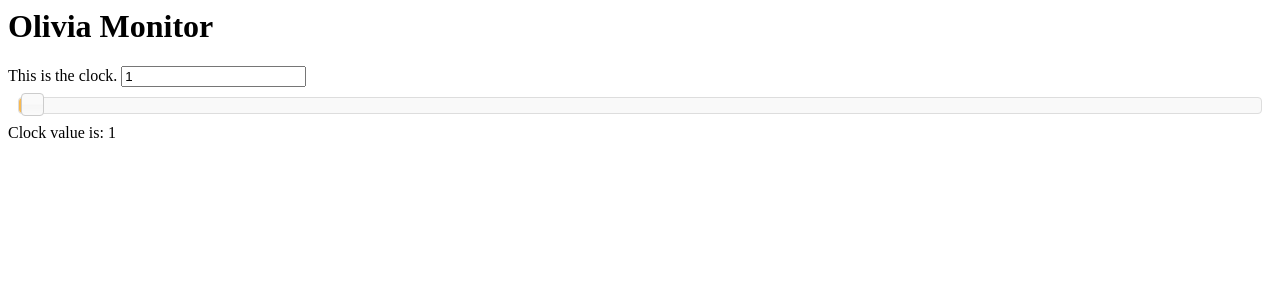
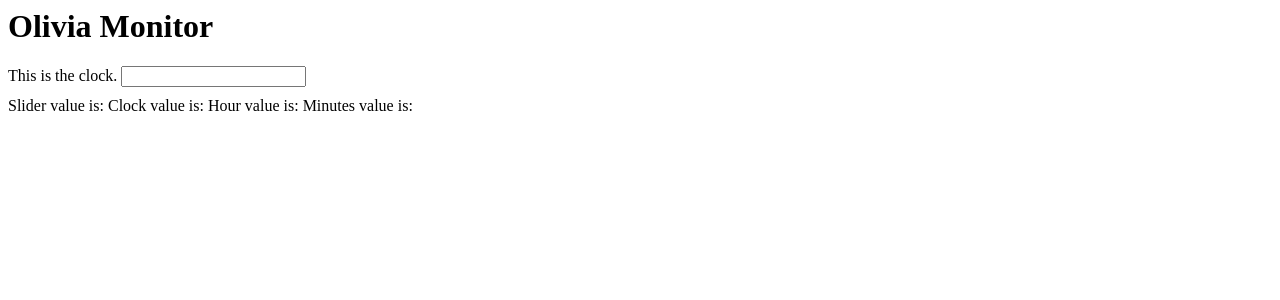
Before and after one commit to Sharp6/oMon, a Flask app: page /clock in a window 1280 px wide. Shown: the top 300 px of the page. Run offline with Flask 2, Linux system fonts and the light colour scheme.

Commit message:
started on clock

```diff
--- a/app/static/js/clock.js
+++ b/app/static/js/clock.js
@@ -23,9 +23,26 @@
 	};
 
 	var ViewModel = function() {
+		  //range of hours is 6PM - 7AM = 13hours = 13*60 = 780 minutes
+
 	    var self = this;
-	    self.clockPosition = ko.observable(1);
+	    self.sliderPosition = ko.observable(1);
+	    self.clockPosition = ko.computed(function() {
+	    	return self.sliderPosition * 780 / 100;
+	    });
+	    self.clockHours = ko.computed(function() {
+	    	retun (self.clockPosition - (self.clockPosition % 60)) / 60;
+	    });
+	    self.clockMinutes = ko.computed(function() {
+	    	return self.clockPosition % 60;
+	    });
 	}
 
 	ko.applyBindings(new ViewModel());
 });
+
+
+
+function map( x,  in_min,  in_max,  out_min,  out_max){
+  return (x - in_min) * (out_max - out_min) / (in_max - in_min) + out_min;
+}
--- a/app/templates/clock.html
+++ b/app/templates/clock.html
@@ -14,10 +14,13 @@
 {% block content %}
 This is the clock.
 
-<input data-bind="value: clockPosition, valueUpdate: 'afterkeydown'" />
-<div style="margin: 10px" data-bind="slider: clockPosition, sliderOptions: {min: 0, max: 100, range: 'min', step: 1}"></div>
+<input data-bind="value: sliderPosition, valueUpdate: 'afterkeydown'" />
+<div style="margin: 10px" data-bind="slider: sliderPosition, sliderOptions: {min: 0, max: 100, range: 'min', step: 1}"></div>
 
 
+Slider value is: <span data-bind="text: sliderPosition"></span>
 Clock value is: <span data-bind="text: clockPosition"></span>
+Hour value is: <span data-bind="text: clockHours"></span>
+Minutes value is: <span data-bind="text: clockMinutes"></span>
 
 {% endblock %}
```
